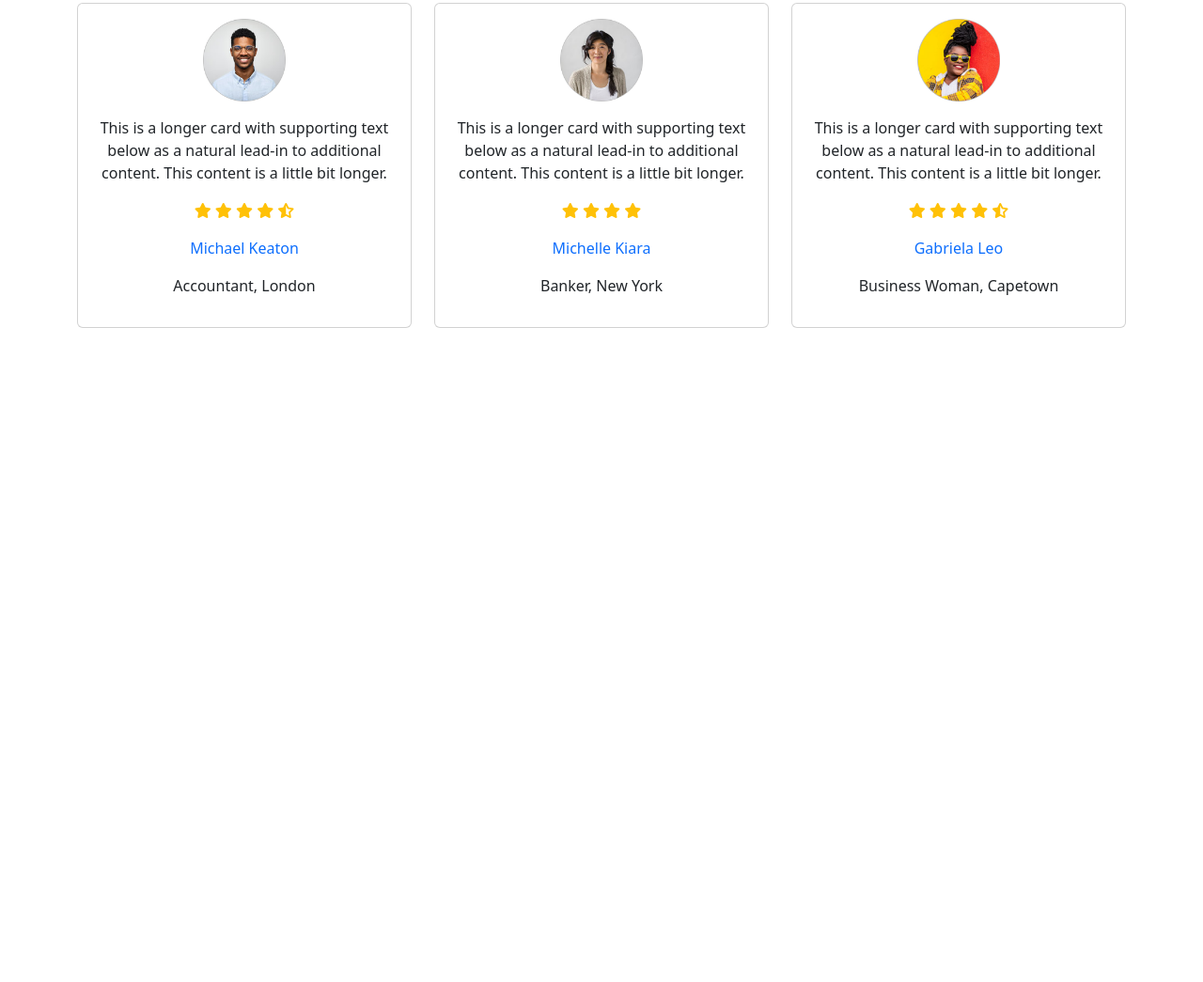
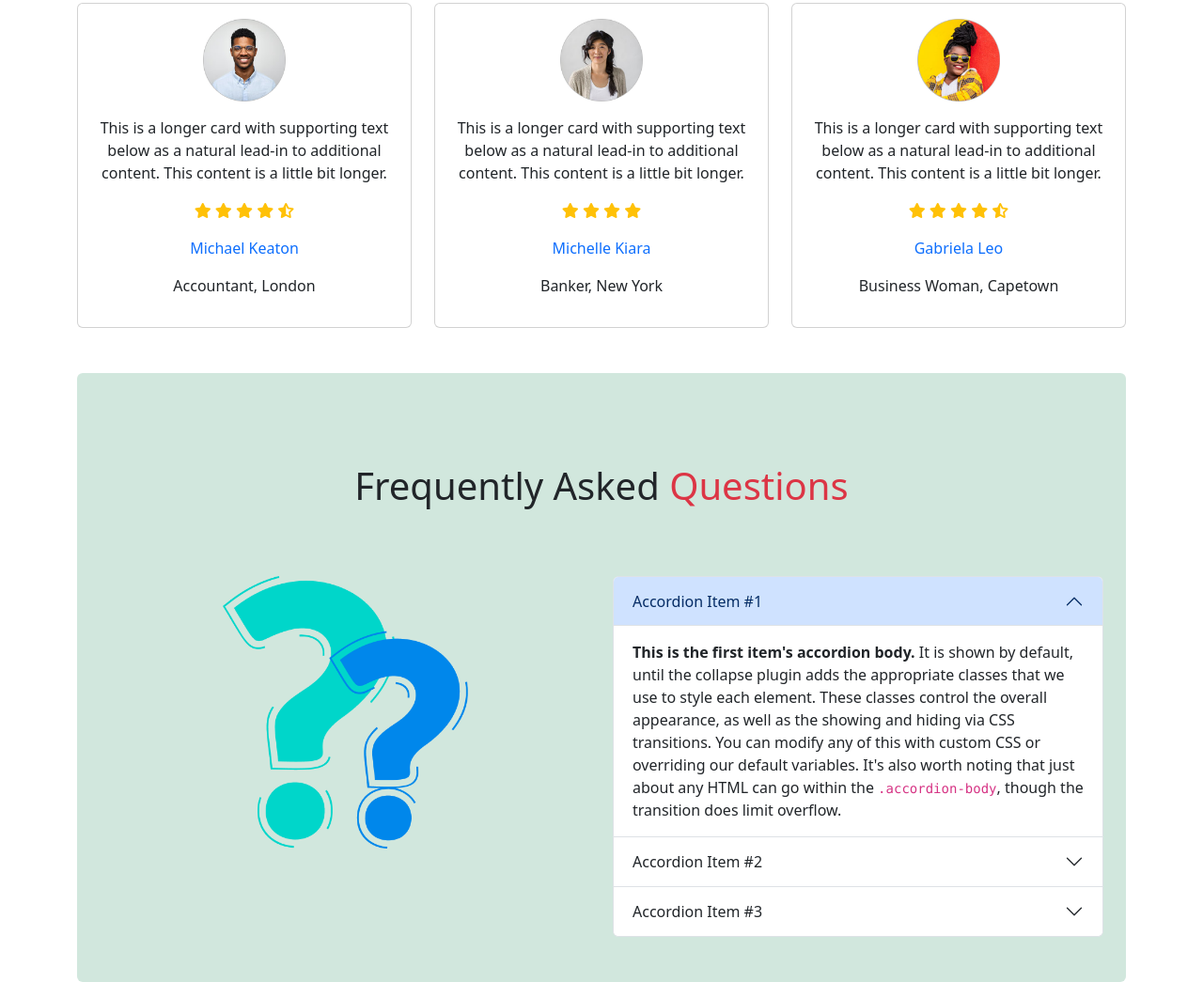
Before and after one commit to ualiurrahat/bikerz-zone, a plain HTML site: page index.html in a window 1280 px wide. Shown: the part 1861-2906 px from the top of the page at 94% size. Before the commit the page ends 2210 px from the top, so only its background shows below. Drawn offline with nearby package versions, Linux system fonts and the light colour scheme.

Commit message:
FAQ section added

```diff
--- a/index.html
+++ b/index.html
@@ -238,6 +238,76 @@
                 </div>
             </div>
         </section>
+        <!-- FAQ section  -->
+        <section class="mt-5 px-4 py-5 bg-success-subtle rounded">
+            <h1 class="my-5 text-center">Frequently Asked <span class="text-danger"> Questions</span></h1>
+            <div class="row row-cols-1 row-cols-md-2 mt-5 g-4">
+                <div class="col text-center">
+                    <img class="w-50" src="images/faq.png" alt="">
+                </div>
+                <div class="col">
+                    <div class="accordion" id="accordionExample">
+                        <div class="accordion-item">
+                            <h2 class="accordion-header" id="headingOne">
+                                <button class="accordion-button" type="button" data-bs-toggle="collapse"
+                                    data-bs-target="#collapseOne" aria-expanded="true" aria-controls="collapseOne">
+                                    Accordion Item #1
+                                </button>
+                            </h2>
+                            <div id="collapseOne" class="accordion-collapse collapse show" aria-labelledby="headingOne"
+                                data-bs-parent="#accordionExample">
+                                <div class="accordion-body">
+                                    <strong>This is the first item's accordion body.</strong> It is shown by default,
+                                    until the collapse plugin adds the appropriate classes that we use to style each
+                                    element. These classes control the overall appearance, as well as the showing and
+                                    hiding via CSS transitions. You can modify any of this with custom CSS or overriding
+                                    our default variables. It's also worth noting that just about any HTML can go within
+                                    the <code>.accordion-body</code>, though the transition does limit overflow.
+                                </div>
+                            </div>
+                        </div>
+                        <div class="accordion-item">
+                            <h2 class="accordion-header" id="headingTwo">
+                                <button class="accordion-button collapsed" type="button" data-bs-toggle="collapse"
+                                    data-bs-target="#collapseTwo" aria-expanded="false" aria-controls="collapseTwo">
+                                    Accordion Item #2
+                                </button>
+                            </h2>
+                            <div id="collapseTwo" class="accordion-collapse collapse" aria-labelledby="headingTwo"
+                                data-bs-parent="#accordionExample">
+                                <div class="accordion-body">
+                                    <strong>This is the second item's accordion body.</strong> It is hidden by default,
+                                    until the collapse plugin adds the appropriate classes that we use to style each
+                                    element. These classes control the overall appearance, as well as the showing and
+                                    hiding via CSS transitions. You can modify any of this with custom CSS or overriding
+                                    our default variables. It's also worth noting that just about any HTML can go within
+                                    the <code>.accordion-body</code>, though the transition does limit overflow.
+                                </div>
+                            </div>
+                        </div>
+                        <div class="accordion-item">
+                            <h2 class="accordion-header" id="headingThree">
+                                <button class="accordion-button collapsed" type="button" data-bs-toggle="collapse"
+                                    data-bs-target="#collapseThree" aria-expanded="false" aria-controls="collapseThree">
+                                    Accordion Item #3
+                                </button>
+                            </h2>
+                            <div id="collapseThree" class="accordion-collapse collapse" aria-labelledby="headingThree"
+                                data-bs-parent="#accordionExample">
+                                <div class="accordion-body">
+                                    <strong>This is the third item's accordion body.</strong> It is hidden by default,
+                                    until the collapse plugin adds the appropriate classes that we use to style each
+                                    element. These classes control the overall appearance, as well as the showing and
+                                    hiding via CSS transitions. You can modify any of this with custom CSS or overriding
+                                    our default variables. It's also worth noting that just about any HTML can go within
+                                    the <code>.accordion-body</code>, though the transition does limit overflow.
+                                </div>
+                            </div>
+                        </div>
+                    </div>
+                </div>
+            </div>
+        </section>
     </main>
     <!-- footer  -->
     <footer>
```
